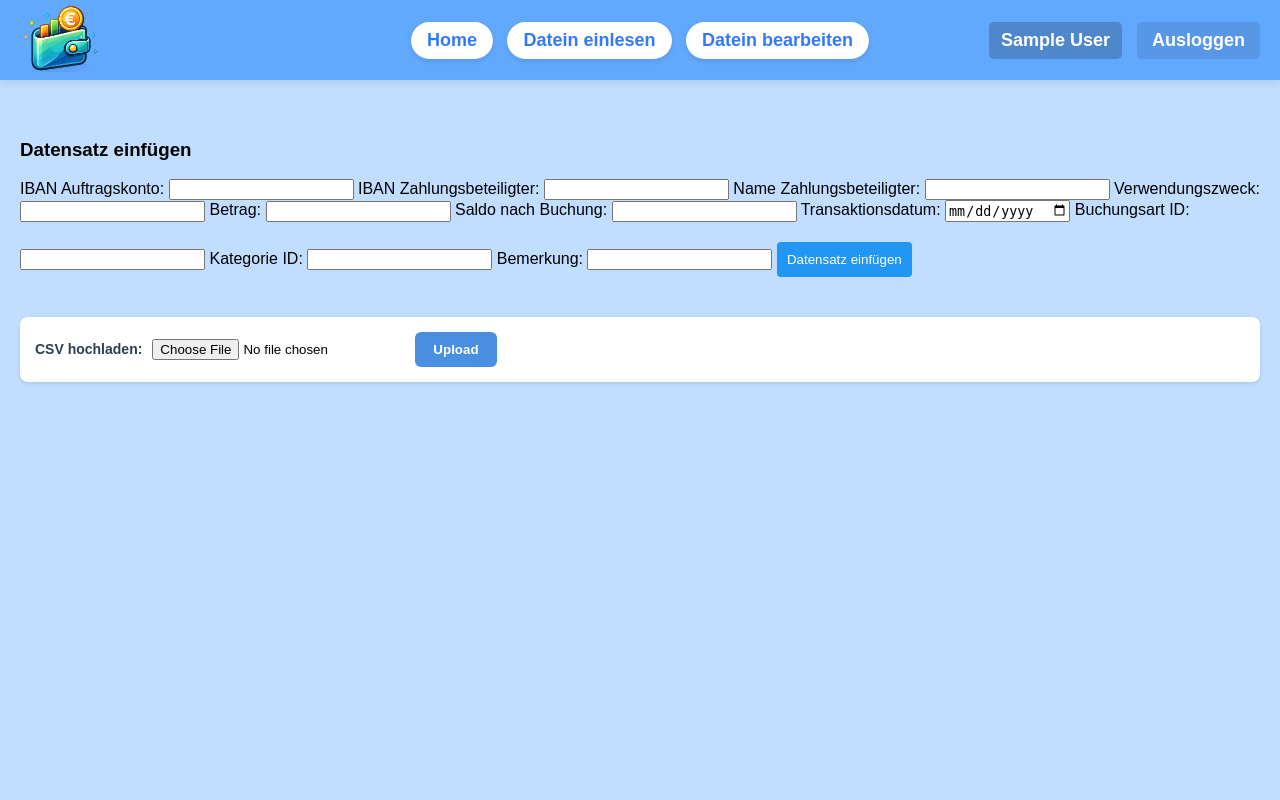
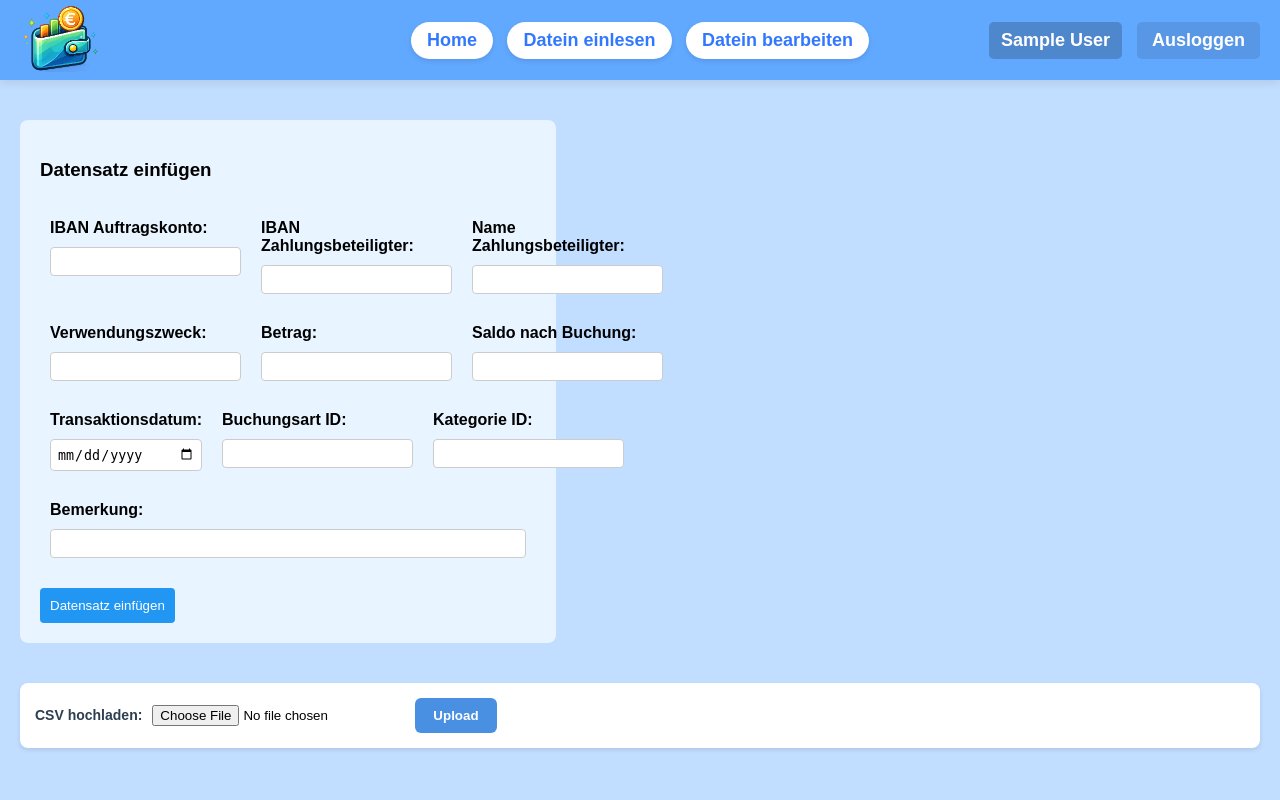
Before and after one commit to DCEv0LuTiOn/Finanzapp, a Flask app: page /data_input in a window 1280 px wide. Run offline with Flask 3, Linux system fonts and the light colour scheme; the visitor is signed in with stand-in values (Sample User, id 1); parts of the project's set-up code (start-up, migrations or seed data) failed here and were passed over.

Commit message:
data_input html tabelarische ansicht

```diff
--- a/src/static/css/data_input.css
+++ b/src/static/css/data_input.css
@@ -16,6 +16,28 @@ body {
     gap: 30px;
     margin: 20px 0;
 }
+
+
+.form-box {
+    background: #e8f4ff;
+    padding: 20px;
+    border-radius: 8px;
+    width: 40%;
+    display: flex;
+    flex-direction: column;
+}
+
+.form-box label {
+    margin-top: 10px;
+    font-weight: bold;
+}
+
+.form-box input {
+    padding: 6px;
+    border: 1px solid #ccc;
+    border-radius: 4px;
+}
+
 
 .btn-blue {
     margin-top: 20px;
@@ -127,3 +149,16 @@ td {
     align-items: center;
     gap: 20px;
 }
+
+
+.table-input{
+    display: flex;
+}
+
+.table-input > div{
+    display: flex;
+    flex-direction: column;
+    gap: 10px;
+    margin: 10px;
+    width: 100%;
+}
--- a/src/templates/data_input.html
+++ b/src/templates/data_input.html
@@ -23,40 +23,58 @@
 
                 <!--<label>ID:</label>-->
                 <!--<input type="text" name="id">-->
-
+                <div class="table-input">
+                    <div>
                         <label>IBAN Auftragskonto:</label>
                         <input type="text" name="txt_iban_auftragskonto_insert">
-
+                    </div>
+                    <div>
                         <label>IBAN Zahlungsbeteiligter:</label>
                         <input type="text" name="txt_iban_zahlungsbeteiligter_insert">
-
+                    </div>
+                    <div>
                         <label>Name Zahlungsbeteiligter:</label>
                         <input type="text" name="txt_name_zahlungsbeteiligter_insert">
-
+                    </div>
+                </div>
+                <div class="table-input">
+                    <div>
                         <label>Verwendungszweck:</label>
                         <input type="text" name="txt_verwendungszweck_insert">
-
+                    </div>
+                    <div>
                         <label>Betrag:</label>
                         <input type="text" name="txt_betrag_insert">
-
+                    </div>
+                    <div>
                         <label>Saldo nach Buchung:</label>
                         <input type="text" name="txt_saldo_nach_buchung_insert">
-
+                    </div>
+                </div>
+                <div class="table-input">
+                    <div>
                         <label>Transaktionsdatum:</label>
                         <input type="date" name="txt_transaktionsdatum_insert">
-
+                    </div>
+                    <div>
                         <label>Buchungsart ID:</label>
                         <input type="text" name="txt_buchungsart_insert">
-
+                    </div>
+                    <div>
                         <label>Kategorie ID:</label>
                         <input type="text" name="txt_kategorie_insert">
-
+                    </div>
+                </div>
+                <div class="table-input">
+                    <div>
                         <label>Bemerkung:</label>
                         <input type="text" name="txt_bemerkung_insert">
-
+                    </div>
+                </div>
+                <div class="table-input">
                     <button type="submit" class="btn-blue" name="btn_insert" value="insert">Datensatz einfügen</button>
+                </div>
             </form>
-
         </div>
 
 
```
Lines whose indentation alone changed are shown as unchanged.
